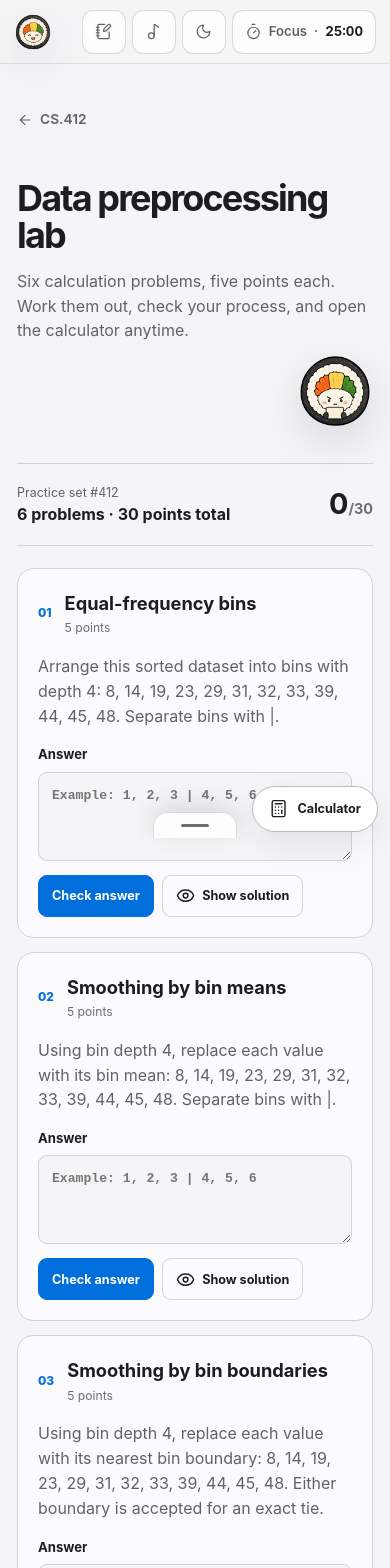
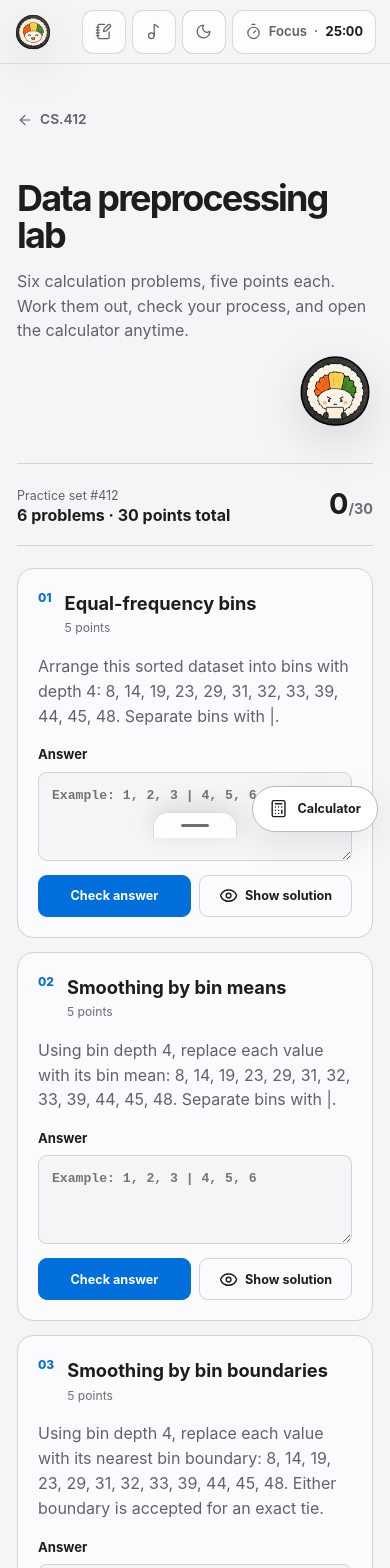
Before and after one commit to jediii16/cs-reviewer, a React (Vite) app: page /subjects/cs412/preprocessing in a window 390 px wide. Shown: the top 1568 px of the page. Built offline with nearby package versions, Linux system fonts and the light colour scheme.

Commit message:
responsiveness

```diff
--- a/src/styles/global.css
+++ b/src/styles/global.css
@@ -3204,13 +3204,16 @@ h1 {
 
 /* CS.412 study and exam surfaces */
 .cs412-page {
+  width: 100%;
   max-width: 1000px;
+  min-width: 0;
   margin: 0 auto;
 }
 
 .crossword-game {
   width: 100%;
   max-width: 1800px;
+  min-width: 0;
   margin: 0 auto;
 }
 
@@ -3442,7 +3445,7 @@ h1 {
 
 .crossword-layout {
   display: grid;
-  grid-template-columns: minmax(180px, .65fr) minmax(0, 2fr) minmax(180px, .65fr);
+  grid-template-columns: minmax(176px, .65fr) minmax(0, 2fr) minmax(176px, .65fr);
   grid-template-areas: 'across grid down';
   align-items: start;
   gap: 18px;
@@ -3611,6 +3614,7 @@ h1 {
   cursor: pointer;
   font-size: .78rem;
   line-height: 1.42;
+  overflow-wrap: anywhere;
 }
 
 .crossword-clue-column button:hover,
@@ -3890,6 +3894,11 @@ h1 {
   gap: 14px;
 }
 
+.preprocessing-practice,
+.problem-card {
+  min-width: 0;
+}
+
 .problem-card {
   padding: clamp(20px, 4vw, 28px);
   border: 1px solid var(--border);
@@ -3907,6 +3916,10 @@ h1 {
   gap: 13px;
 }
 
+.problem-card > header > div {
+  min-width: 0;
+}
+
 .problem-card > header > span {
   color: var(--accent);
   font-size: .75rem;
@@ -3931,6 +3944,7 @@ h1 {
 
 .problem-prompt {
   color: var(--text-soft);
+  overflow-wrap: anywhere;
 }
 
 .problem-card label {
@@ -3942,6 +3956,7 @@ h1 {
 
 .problem-card textarea {
   width: 100%;
+  max-width: 100%;
   min-height: 52px;
   padding: 13px;
   resize: vertical;
@@ -3977,12 +3992,13 @@ h1 {
 
 .worked-solution > div {
   display: grid;
-  grid-template-columns: 110px 1fr 1fr;
+  grid-template-columns: minmax(96px, 110px) minmax(0, 1.15fr) minmax(0, 1fr);
   gap: 10px;
   align-items: baseline;
 }
 
-.worked-solution code {
+.worked-solution code,
+.worked-solution span {
   overflow-wrap: anywhere;
 }
 
@@ -4206,7 +4222,7 @@ h1 {
   text-align: left;
 }
 
-@media (max-width: 920px) {
+@media (max-width: 1120px) {
   .crossword-layout {
     grid-template-columns: repeat(2, minmax(0, 1fr));
     grid-template-areas:
@@ -4217,6 +4233,14 @@ h1 {
 
   .crossword-grid-wrap {
     width: min(100%, 720px);
+  }
+
+  .crossword-grid {
+    max-width: none;
+  }
+
+  .crossword-clue-column button {
+    padding-inline: 10px;
   }
 }
 
@@ -4308,4 +4332,45 @@ h1 {
   .mock-exam-action {
     align-self: end;
   }
-}
+
+  .crossword-game-bar {
+    grid-template-columns: 1fr auto;
+    gap: 8px 14px;
+  }
+
+  .crossword-game-bar > strong {
+    grid-column: 1 / -1;
+    grid-row: 2;
+  }
+
+  .crossword-tools button,
+  .problem-actions button {
+    flex: 1 1 150px;
+    justify-content: center;
+  }
+
+  .crossword-tools .crossword-submit {
+    margin-left: 0;
+  }
+
+  .practice-summary {
+    align-items: flex-end;
+    gap: 16px;
+  }
+
+  .practice-summary div {
+    min-width: 0;
+  }
+
+  .practice-summary strong {
+    line-height: 1.35;
+  }
+
+  .practice-summary output {
+    flex: 0 0 auto;
+  }
+
+  .problem-card > header {
+    align-items: flex-start;
+  }
+}
```
Also changed, not shown: 1 other file (tests, documents, lock files or other folders).
